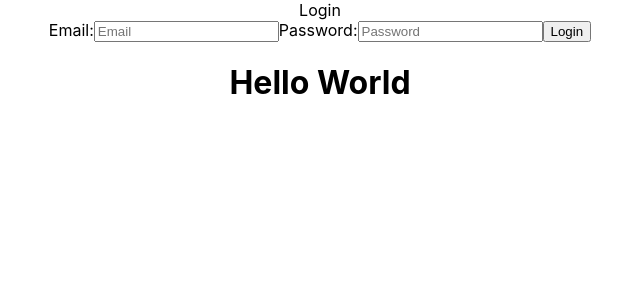
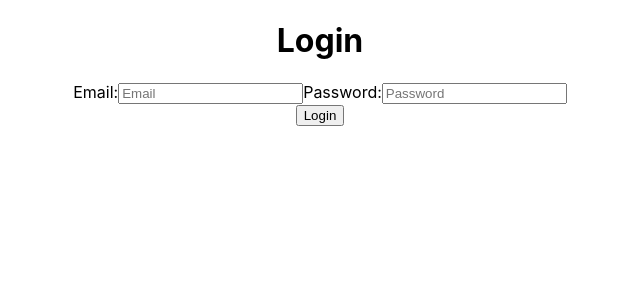
Before and after one commit to bw-anywhere-fitness-tt39/Frontend, a React (Create React App) app in the folder app/: page / in a window 1280 px wide. Shown: the top 300 px of the page, without its empty margins (320-960 px from the left). Built offline with nearby package versions, Linux system fonts and the light colour scheme.

Commit message:
Moved Login button below the text fields.

```diff
--- a/app/package.json
+++ b/app/package.json
@@ -10,6 +10,7 @@
     "react": "^16.14.0",
     "react-dom": "^16.14.0",
     "react-scripts": "3.4.3",
+    "styled-components": "^5.2.0",
     "yup": "^0.29.3"
   },
   "scripts": {
--- a/app/src/App.js
+++ b/app/src/App.js
@@ -7,7 +7,6 @@ function App() {
   return (
     <div className="App">
       <Login />
-      <h1>Hello World</h1>
     </div>
   );
 }
--- a/app/src/components/Login.js
+++ b/app/src/components/Login.js
@@ -2,6 +2,7 @@ import React, { useState, useEffect } from 'react';
 import axios from 'axios';
 import * as yup from 'yup';
 import schema from './FormSchema';
+// import Styles from '../theme/Styles'
 
 const Login = (props) => {
 
@@ -86,7 +87,10 @@ const Login = (props) => {
 
     return (
         <div>
-            <header>Login</header>
+            {/* <Styles> */}
+            <header>
+                <h1>Login</h1>
+            </header>
             <form onSubmit={onSubmit}>
                 <label>Email:
                     <input
@@ -110,11 +114,13 @@ const Login = (props) => {
                     />
                 </label>
                 {/* disabled until limitations are met */}
+                <br></br>
                 <button disabeled={disabled}>Login</button>
             </form>
-                {/* errors for attempting to log in with false info */}
-                <p>{error.email}</p>
-                <p>{error.password}</p>
+            {/* errors for attempting to log in with false info */}
+            <p>{error.email}</p>
+            <p>{error.password}</p>
+        {/* </Styles> */}
         </div>
     )
 }
--- /dev/null
+++ b/app/src/theme/Styles.js
@@ -0,0 +1,20 @@
+import React from 'react';
+import styled, { keyframes } from 'styled-components';
+@import url("https://fonts.googleapis.com/css?family=Source+Sans+Pro:300,300italic,600,600italic");
+
+const StyledLogin = styled.div`
+    opacity: 0;
+    animation: ${keyframes} 0.5s ease-in-out;
+
+    color: white;
+    background-color: orange;
+`
+
+export default function Styles() {
+
+    return (
+        <StyledLogin>
+
+        </StyledLogin>
+    )
+}
--- /dev/null
+++ b/app/src/theme/index.js
@@ -0,0 +1 @@
+// theme object here
```
Also changed, not shown: 1 other file (tests, documents, lock files or other folders).
